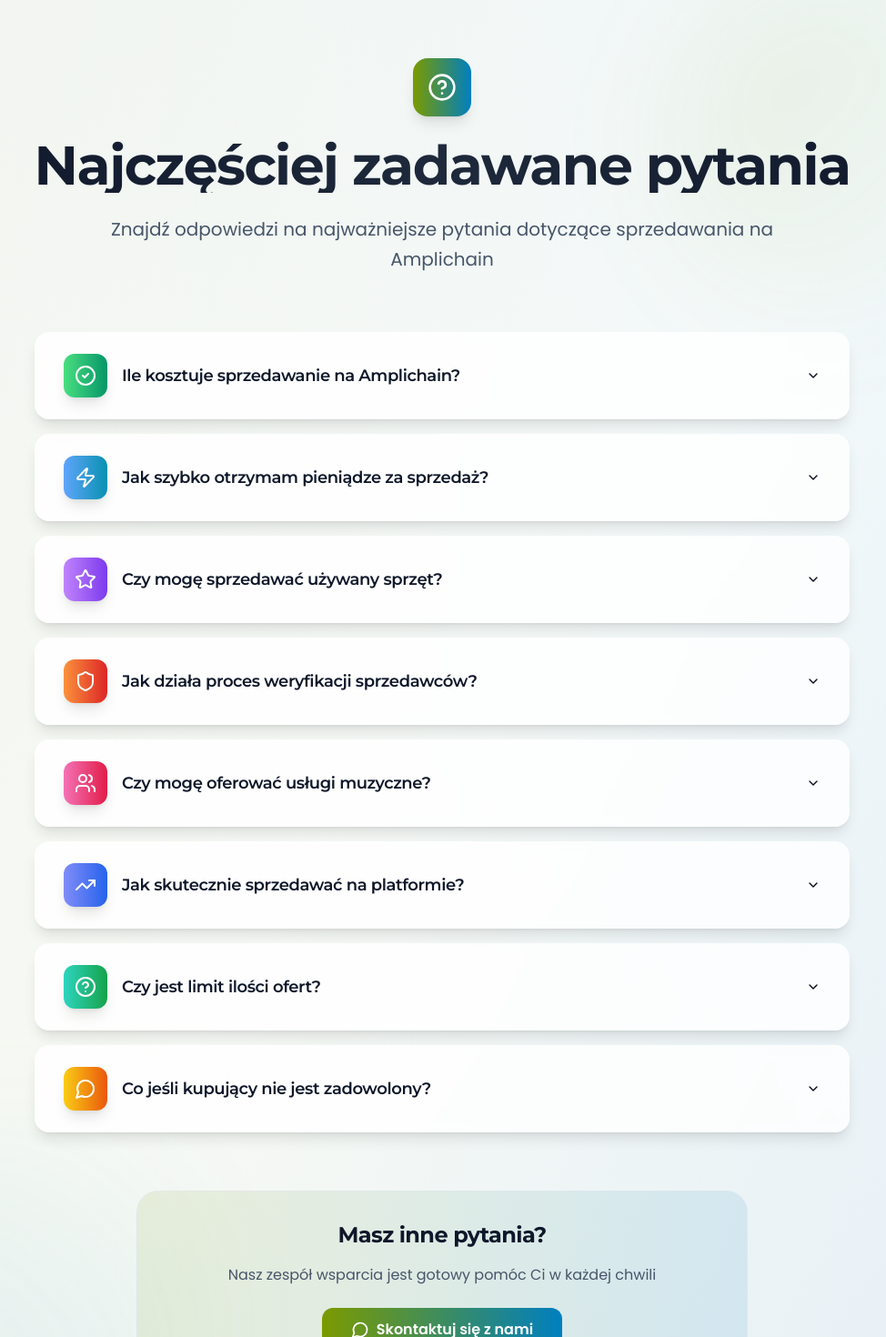
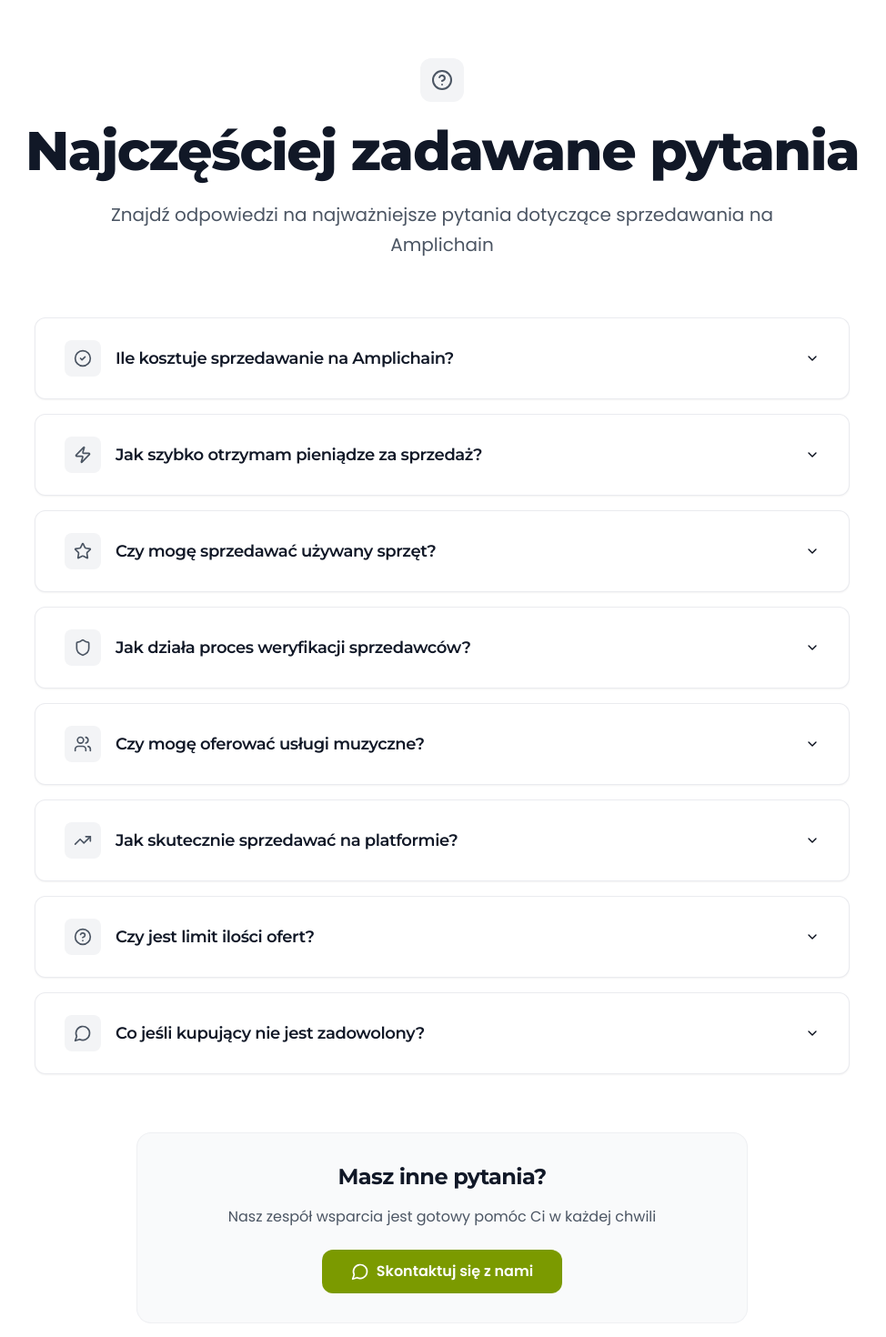
Before and after one commit to ampli-app/amplichain-landing, a React (Vite) app: page / in a window 1280 px wide. Shown: the part 9480-10950 px from the top of the page at 91% size, without its empty margins (154-1128 px from the left). Built offline with nearby package versions, Linux system fonts and the light colour scheme.

Commit message:
Refactor: Improve FAQSection design
The AI updated `src/components/sections/FAQSection.tsx` to align with the overall professional design, removing excessive colors and ensuring visual consistency.

```diff
--- a/src/components/sections/FAQSection.tsx
+++ b/src/components/sections/FAQSection.tsx
@@ -13,75 +13,62 @@ const FAQSection: React.FC = () => {
     {
       question: "Ile kosztuje sprzedawanie na Amplichain?",
       answer: "Rejestracja i prowadzenie sklepu są całkowicie bezpłatne. Płacisz tylko prowizję od udanych transakcji: 5% od sprzętu muzycznego i 10% od usług. To jedne z najniższych stawek na rynku.",
-      icon: CheckCircle2,
-      gradient: "from-green-400 to-emerald-600"
+      icon: CheckCircle2
     },
     {
       question: "Jak szybko otrzymam pieniądze za sprzedaż?",
       answer: "Pieniądze są automatycznie przekazywane na Twoje konto w ciągu 2-7 dni roboczych po potwierdzeniu otrzymania produktu przez kupującego. Korzystamy z systemu płatności Stripe, który zapewnia szybkie i bezpieczne transfery.",
-      icon: Zap,
-      gradient: "from-blue-400 to-cyan-600"
+      icon: Zap
     },
     {
       question: "Czy mogę sprzedawać używany sprzęt?",
       answer: "Oczywiście! Amplichain to idealne miejsce na sprzedaż używanego sprzętu muzycznego. Zachęcamy do szczegółowego opisywania stanu technicznego i załączania wysokiej jakości zdjęć.",
-      icon: Star,
-      gradient: "from-purple-400 to-violet-600"
+      icon: Star
     },
     {
       question: "Jak działa proces weryfikacji sprzedawców?",
       answer: "Wszyscy sprzedawcy przechodzą proces weryfikacji przez Stripe Connect. Sprawdzamy dane osobowe, dokumenty tożsamości i dane bankowe. To zapewnia bezpieczeństwo wszystkim użytkownikom platformy.",
-      icon: Shield,
-      gradient: "from-orange-400 to-red-600"
+      icon: Shield
     },
     {
       question: "Czy mogę oferować usługi muzyczne?",
       answer: "Tak! Amplichain to nie tylko marketplace sprzętu, ale też miejsce dla usług muzycznych: nagrywanie, mixing, mastering, aranżacje, lekcje gry na instrumentach, konsultacje producenckie i wiele więcej.",
-      icon: Users,
-      gradient: "from-pink-400 to-rose-600"
+      icon: Users
     },
     {
       question: "Jak skutecznie sprzedawać na platformie?",
       answer: "Kluczem do sukcesu są wysokiej jakości zdjęcia, szczegółowe opisy, konkurencyjne ceny i szybka komunikacja z klientami. Nasz zespół wspiera sprzedawców wskazówkami i najlepszymi praktykami.",
-      icon: TrendingUp,
-      gradient: "from-indigo-400 to-blue-600"
+      icon: TrendingUp
     },
     {
       question: "Czy jest limit ilości ofert?",
       answer: "Nie ma limitu! Możesz wystawiać tyle ofert, ile chcesz. Im więcej masz ofert, tym większe szanse na sprzedaż. Nasze narzędzia analityczne pomogą Ci zarządzać dużą liczbą produktów.",
-      icon: HelpCircle,
-      gradient: "from-teal-400 to-green-600"
+      icon: HelpCircle
     },
     {
       question: "Co jeśli kupujący nie jest zadowolony?",
       answer: "Mamy sprawny system rozwiązywania sporów. Jeśli dojdzie do problemu, nasz zespół pomoże znaleźć rozwiązanie korzystne dla obu stron. Chronimy zarówno kupujących, jak i sprzedawców.",
-      icon: MessageCircle,
-      gradient: "from-yellow-400 to-orange-600"
+      icon: MessageCircle
     }
   ];
 
   return (
-    <section id="faq" className="relative py-24 bg-gradient-to-br from-slate-50 via-white to-slate-100 overflow-hidden">
-      {/* Background decorative elements */}
-      <div className="absolute inset-0 bg-gradient-to-r from-ampli-green/5 to-ampli-blue/5"></div>
-      <div className="absolute top-0 right-0 w-96 h-96 bg-gradient-to-br from-ampli-green/10 to-transparent rounded-full blur-3xl"></div>
-      <div className="absolute bottom-0 left-0 w-96 h-96 bg-gradient-to-tr from-ampli-blue/10 to-transparent rounded-full blur-3xl"></div>
-
-      <div className="container relative z-10">
+    <section id="faq" className="py-24 bg-white">
+      <div className="container">
         {/* Header */}
         <div className="text-center mb-16">
-          <div className="inline-flex items-center justify-center w-16 h-16 bg-gradient-to-r from-ampli-green to-ampli-blue rounded-2xl mb-6 shadow-lg">
-            <HelpCircle className="w-8 h-8 text-white" />
+          <div className="inline-flex items-center justify-center w-12 h-12 bg-gray-100 rounded-xl mb-6">
+            <HelpCircle className="w-6 h-6 text-gray-600" />
           </div>
-          <h2 className="text-4xl md:text-5xl lg:text-6xl font-bold mb-6 bg-gradient-to-r from-slate-900 via-slate-800 to-slate-900 bg-clip-text text-transparent">
+          <h2 className="text-4xl md:text-5xl lg:text-6xl font-black font-montserrat mb-6 text-gray-900 tracking-tight">
             Najczęściej zadawane pytania
           </h2>
-          <p className="text-xl text-slate-600 max-w-3xl mx-auto leading-relaxed">
+          <p className="text-xl text-gray-600 max-w-3xl mx-auto leading-relaxed">
             Znajdź odpowiedzi na najważniejsze pytania dotyczące sprzedawania na Amplichain
           </p>
         </div>
 
-        {/* FAQ Grid */}
+        {/* FAQ Accordion */}
         <div className="max-w-4xl mx-auto">
           <Accordion type="single" collapsible className="space-y-4">
             {faqs.map((faq, index) => {
@@ -90,22 +77,22 @@ const FAQSection: React.FC = () => {
                 <AccordionItem
                   key={index}
                   value={`item-${index}`}
-                  className="border-0 bg-white/80 backdrop-blur-sm rounded-2xl shadow-lg hover:shadow-xl transition-all duration-300 group overflow-hidden"
+                  className="border border-gray-200/80 bg-white rounded-xl shadow-sm hover:shadow-md transition-all duration-300 overflow-hidden"
                 >
-                  <AccordionTrigger className="text-left py-6 px-8 hover:no-underline hover:bg-slate-50/50 transition-all duration-300 group-hover:scale-[1.01]">
+                  <AccordionTrigger className="text-left py-6 px-8 hover:no-underline hover:bg-gray-50/50 transition-all duration-300">
                     <div className="flex items-center gap-4 w-full">
-                      <div className={`flex items-center justify-center w-12 h-12 rounded-xl bg-gradient-to-r ${faq.gradient} shadow-lg flex-shrink-0`}>
-                        <IconComponent className="w-6 h-6 text-white" />
+                      <div className="flex items-center justify-center w-10 h-10 rounded-lg bg-gray-100 flex-shrink-0">
+                        <IconComponent className="w-5 h-5 text-gray-600" />
                       </div>
-                      <span className="font-semibold text-slate-900 text-lg leading-tight pr-4">
+                      <span className="font-semibold text-gray-900 text-lg leading-tight pr-4">
                         {faq.question}
                       </span>
                     </div>
                   </AccordionTrigger>
                   <AccordionContent className="px-8 pb-6">
-                    <div className="pl-16">
-                      <div className="w-full h-px bg-gradient-to-r from-slate-200 to-transparent mb-4"></div>
-                      <p className="text-slate-600 leading-relaxed text-base">
+                    <div className="pl-14">
+                      <div className="w-full h-px bg-gray-200 mb-4"></div>
+                      <p className="text-gray-600 leading-relaxed text-base">
                         {faq.answer}
                       </p>
                     </div>
@@ -118,14 +105,14 @@ const FAQSection: React.FC = () => {
 
         {/* Call to action */}
         <div className="text-center mt-16">
-          <div className="bg-gradient-to-r from-ampli-green/10 to-ampli-blue/10 rounded-3xl p-8 max-w-2xl mx-auto border border-slate-200/50">
-            <h3 className="text-2xl font-bold text-slate-900 mb-4">
+          <div className="bg-gray-50 rounded-2xl p-8 max-w-2xl mx-auto border border-gray-200/50">
+            <h3 className="text-2xl font-bold text-gray-900 mb-4">
               Masz inne pytania?
             </h3>
-            <p className="text-slate-600 mb-6">
+            <p className="text-gray-600 mb-6">
               Nasz zespół wsparcia jest gotowy pomóc Ci w każdej chwili
             </p>
-            <button className="inline-flex items-center gap-2 bg-gradient-to-r from-ampli-green to-ampli-blue text-white px-8 py-3 rounded-xl font-semibold hover:shadow-lg hover:scale-105 transition-all duration-300">
+            <button className="inline-flex items-center gap-2 bg-ampli-green hover:bg-ampli-darkgreen text-white px-8 py-3 rounded-xl font-semibold hover:shadow-lg transition-all duration-300">
               <MessageCircle className="w-5 h-5" />
               Skontaktuj się z nami
             </button>
```
